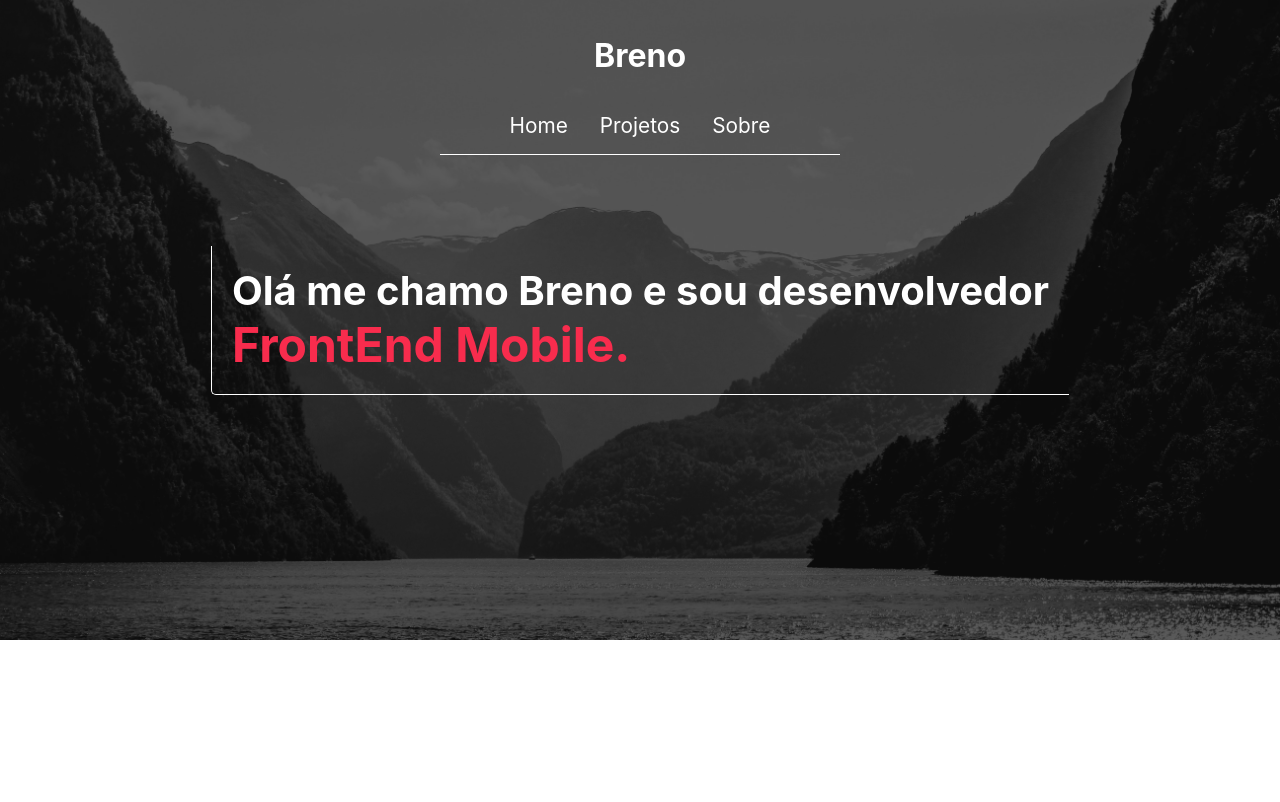
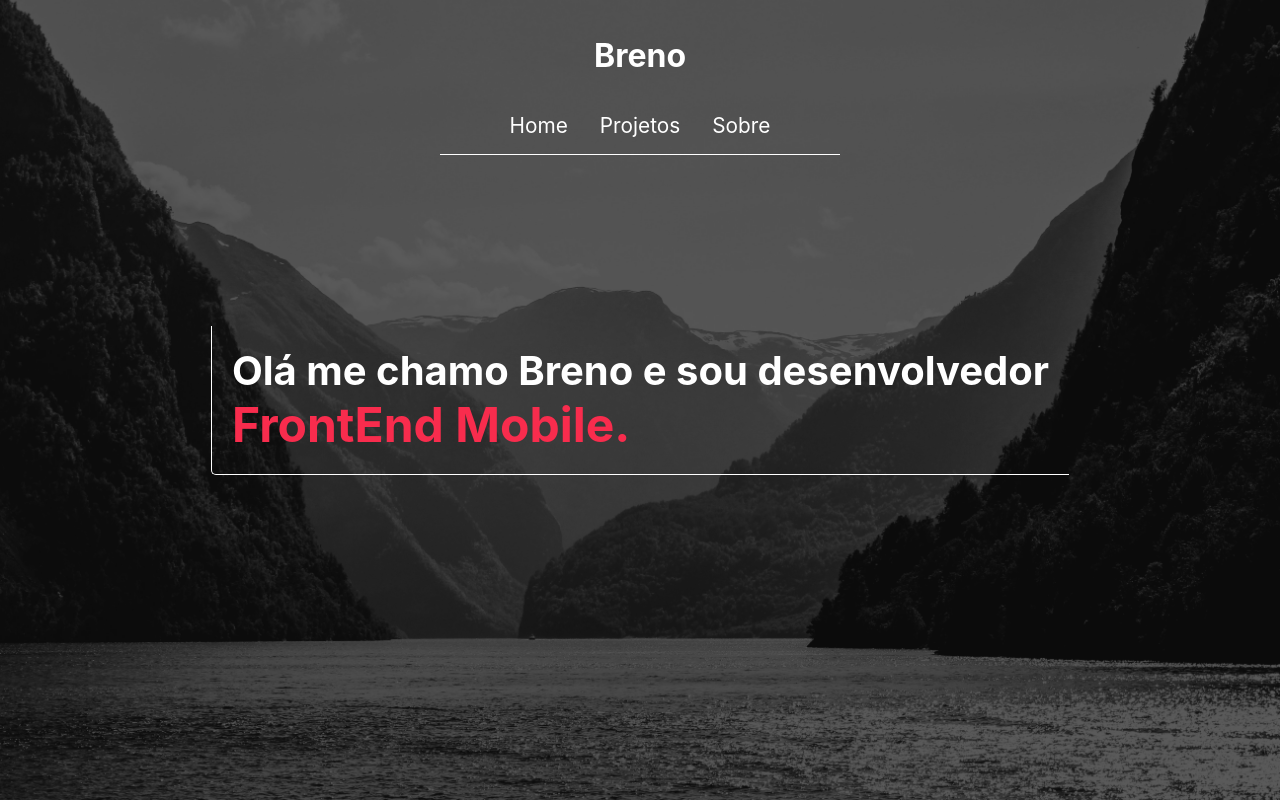
Before and after one commit to brenooliveiranascimento/Breno-portfolio, a Next.js app: page / in a window 1280 px wide. Shown: the top 802 px of the page. Built offline with nearby package versions, Linux system fonts and the light colour scheme.

Commit message:
add smoth scroll

```diff
--- a/src/Components/About/About.tsx
+++ b/src/Components/About/About.tsx
@@ -3,7 +3,7 @@ import style from './About.module.scss';
 
 function About() {
   return (
-    <section className={style.about_container}>
+    <section id="About" className={style.about_container}>
       <h1>About</h1>
     </section>
   );
--- a/src/Components/Header/Header.tsx
+++ b/src/Components/Header/Header.tsx
@@ -29,7 +29,7 @@ function Header() {
         marginTop: scrollY > 150 ? '0rem' : '1rem',
       }}
       >
-        <Link href={"/"}>
+        <Link href={"/#Home"}>
           <span
             style={{
               marginTop: scrollY > 150 ? '1rem' : '1.4rem',
@@ -37,7 +37,7 @@ function Header() {
           >Home</span>
         </Link>
         <div className={style.divisor} />
-        <Link href={"/"}>
+        <Link href={"/#Projetos"}>
           <span
             style={{
               marginTop: scrollY > 150 ? '1rem' : '1.4rem',
@@ -45,7 +45,7 @@ function Header() {
           >Projetos</span>
         </Link>
         <div className={style.divisor} />
-        <Link href={"/"}>
+        <Link href={"/#About"}>
           <span
             style={{
               marginTop: scrollY > 150 ? '1rem' : '1.4rem',
--- a/src/Components/Hero/Hero.tsx
+++ b/src/Components/Hero/Hero.tsx
@@ -7,7 +7,7 @@ import Header from '../Header/Header';
 
 function Hero() {
   return (
-    <section className={style.heroContainer}>
+    <section id="Home" className={style.heroContainer}>
       <section className={style.hero_darkness}>
         <Header />
         <section className={style.centralize_content}>
--- a/src/Components/Hero/hero.module.scss
+++ b/src/Components/Hero/hero.module.scss
@@ -1,5 +1,5 @@
 .heroContainer {
-  height: 80vh;
+  height: 100vh;
   width: 100%;
   background: url("../../images/background2.jpg") center;
   background-size: cover;
@@ -11,7 +11,7 @@
   display: flex;
   flex-direction: column;
   width: 100%;
-  height: 80vh;
+  height: 100vh;
   z-index: 1;
   background-color: rgba(0,0,0,0.6);
   align-items: center;
--- a/styles/globals.scss
+++ b/styles/globals.scss
@@ -4,6 +4,7 @@
   box-sizing: border-box;
   font-family: -apple-system, BlinkMacSystemFont, Segoe UI, Roboto, Oxygen,
     Ubuntu, Cantarell, Fira Sans, Droid Sans, Helvetica Neue, sans-serif;
+  scroll-behavior: smooth;
 }
 
 a {
```
